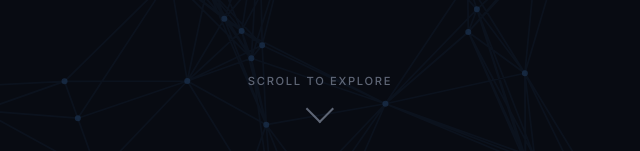
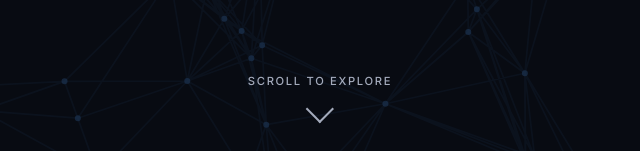
Before and after one commit to jnton/emergent-humanity, a plain HTML site: page index.html in a window 1280 px wide. Shown: the part 649-800 px from the top of the page, 320-960 px from the left. Drawn offline with nearby package versions, Linux system fonts and the light colour scheme; animation ran at ten frames a second.

Commit message:
style: increase opacity and update color variable for scroll indicator

```diff
--- a/css/style.css
+++ b/css/style.css
@@ -481,14 +481,14 @@ input[type="range"]::-moz-range-thumb {
   align-items: center;
   gap: var(--space-sm);
   z-index: 2;
-  opacity: 0.5;
+  opacity: 0.8;
   animation: pulse-down 2s var(--ease-in-out) infinite;
 }
 
 .scroll-indicator-text {
   font-size: 0.7rem;
   font-weight: 500;
-  color: var(--text-muted);
+  color: var(--text-secondary);
   letter-spacing: 0.15em;
   text-transform: uppercase;
 }
@@ -496,14 +496,14 @@ input[type="range"]::-moz-range-thumb {
 .scroll-indicator-arrow {
   width: 20px;
   height: 20px;
-  border-right: 2px solid var(--text-muted);
-  border-bottom: 2px solid var(--text-muted);
+  border-right: 2px solid var(--text-secondary);
+  border-bottom: 2px solid var(--text-secondary);
   transform: rotate(45deg);
 }
 
 @keyframes pulse-down {
-  0%, 100% { opacity: 0.5; transform: translateX(-50%) translateY(0); }
-  50% { opacity: 0.8; transform: translateX(-50%) translateY(8px); }
+  0%, 100% { opacity: 0.8; transform: translateX(-50%) translateY(0); }
+  50% { opacity: 1; transform: translateX(-50%) translateY(8px); }
 }
 
 /* ---------- Section Reveal Animation ---------- */
```
